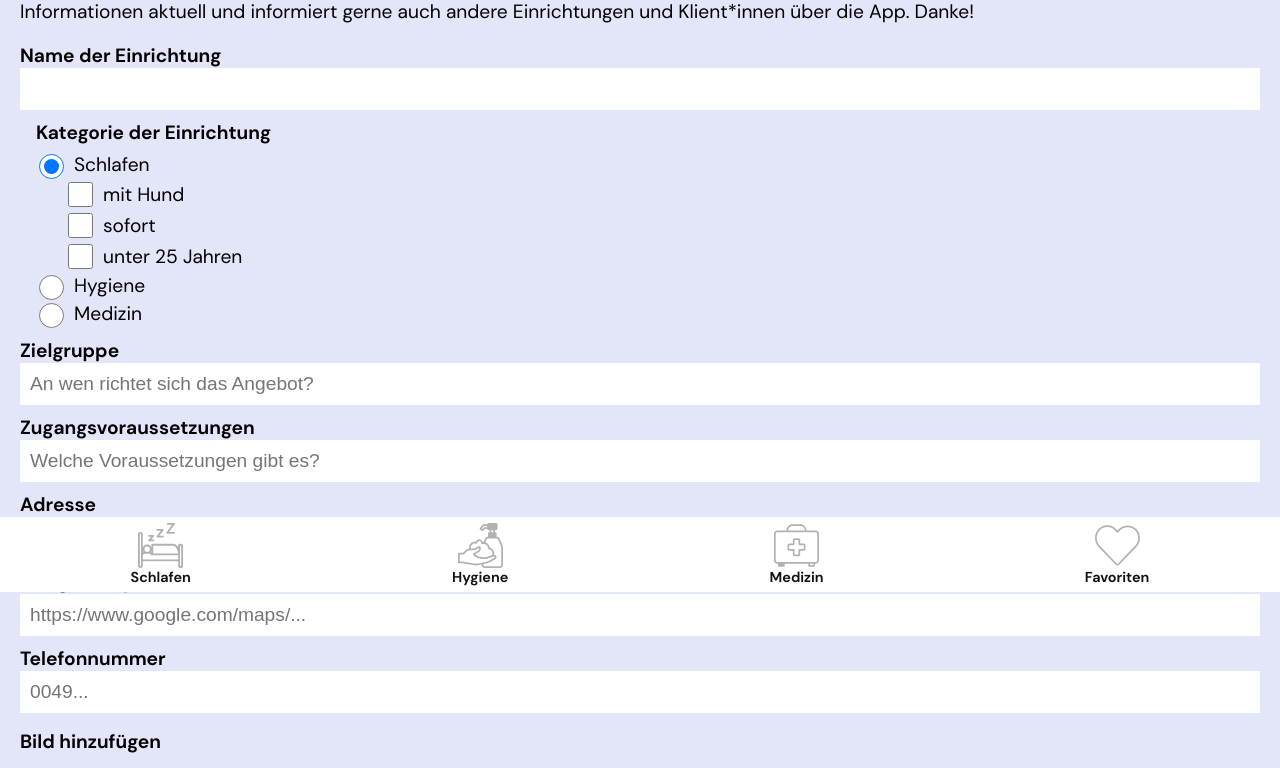
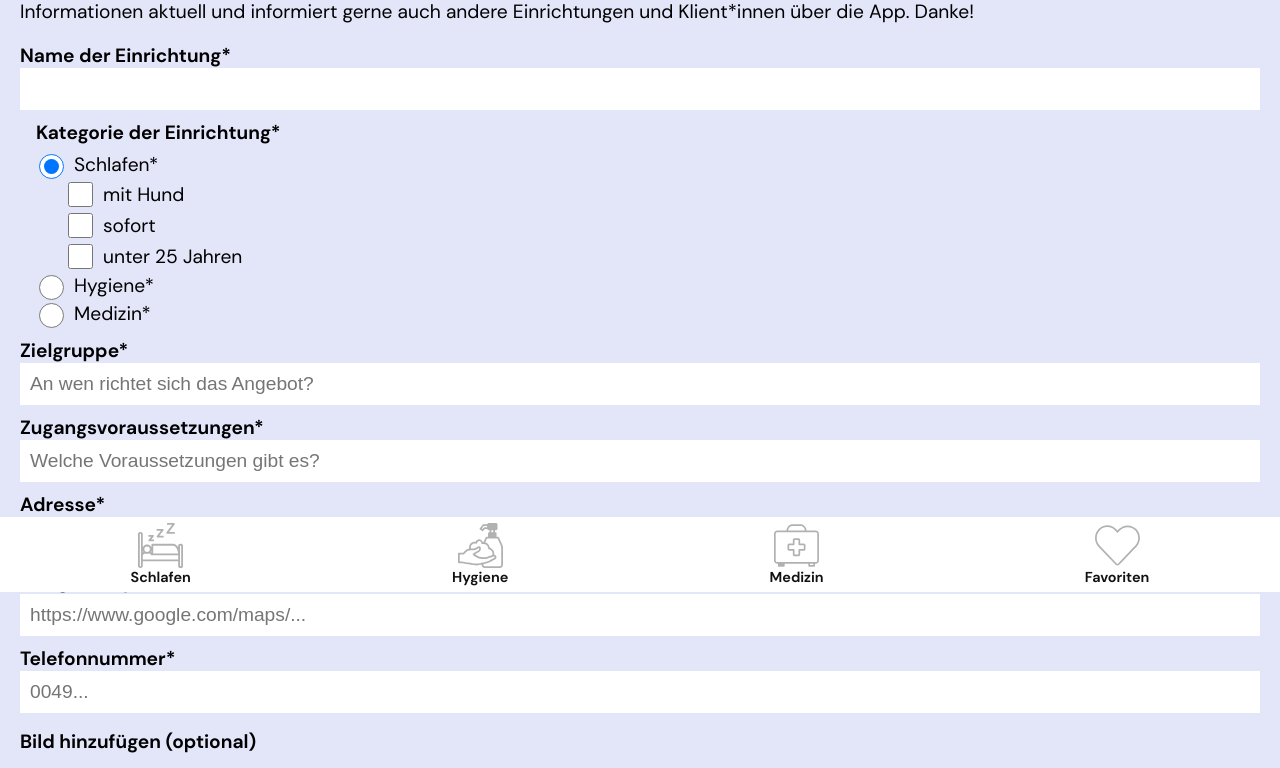
Before and after one commit to BucherLara/Capstone-Project, a Next.js app: page /add in a window 1280 px wide. Shown: the part 208-976 px from the top of the page. Built offline with nearby package versions, Linux system fonts and the light colour scheme; what cloudinary-react would draw is missing.

Commit message:
add * required

```diff
--- a/components/Form/index.js
+++ b/components/Form/index.js
@@ -16,6 +16,7 @@ import {
   ButtonContainer,
   StyledUpload,
   StyledSvg,
+  StyledP,
 } from "./styled.form";
 
 export default function Form({ addFacilities }) {
@@ -96,7 +97,7 @@ export default function Form({ addFacilities }) {
 
       <form onSubmit={handleSubmit}>
         <FlexLabel htmlFor="name-der-einrichtung">
-          Name der Einrichtung
+          Name der Einrichtung*
           <StyledInput
             type="text"
             id="name-der-einrichtung"
@@ -106,7 +107,7 @@ export default function Form({ addFacilities }) {
           />
         </FlexLabel>
         <StyledFieldset>
-          <StyledLegend>Kategorie der Einrichtung</StyledLegend>
+          <StyledLegend>Kategorie der Einrichtung*</StyledLegend>
           <StyledDiv>
             <CheckboxInput
               onClick={() => {
@@ -119,7 +120,7 @@ export default function Form({ addFacilities }) {
               defaultChecked
               required
             />
-            <StyledLabel htmlFor="schlafen"> Schlafen</StyledLabel>
+            <StyledLabel htmlFor="schlafen"> Schlafen*</StyledLabel>
           </StyledDiv>
           <StyledSection showDetails={category === "sleep"}>
             <StyledDiv>
@@ -161,7 +162,7 @@ export default function Form({ addFacilities }) {
               value="Hygiene"
               required
             />
-            <StyledLabel htmlFor="hygiene">Hygiene</StyledLabel>
+            <StyledLabel htmlFor="hygiene">Hygiene*</StyledLabel>
           </StyledDiv>
           <StyledSection showDetails={category === "hygiene"}>
             <StyledDiv>
@@ -203,7 +204,7 @@ export default function Form({ addFacilities }) {
               value="Medizin"
               required
             />
-            <StyledLabel htmlFor="medizin"> Medizin</StyledLabel>
+            <StyledLabel htmlFor="medizin"> Medizin*</StyledLabel>
           </StyledDiv>
           <StyledSection showDetails={category === "medicine"}>
             <StyledDiv>
@@ -237,7 +238,7 @@ export default function Form({ addFacilities }) {
         </StyledFieldset>
 
         <FlexLabel htmlFor="zielgruppe">
-          Zielgruppe
+          Zielgruppe*
           <StyledInput
             type="text"
             id="zielgruppe"
@@ -248,7 +249,7 @@ export default function Form({ addFacilities }) {
           />
         </FlexLabel>
         <FlexLabel htmlFor="zugangsvoraussetzungen">
-          Zugangsvoraussetzungen
+          Zugangsvoraussetzungen*
           <StyledInput
             type="text"
             id="zugangsvoraussetzungen"
@@ -259,7 +260,7 @@ export default function Form({ addFacilities }) {
           />
         </FlexLabel>
         <FlexLabel htmlFor="adresse">
-          Adresse
+          Adresse*
           <StyledInput
             type="text"
             id="adresse"
@@ -270,7 +271,7 @@ export default function Form({ addFacilities }) {
           />
         </FlexLabel>
         <FlexLabel htmlFor="google-maps-link">
-          Google-Maps-Link
+          Google-Maps-Link*
           <StyledInput
             type="url"
             id="google-maps-link"
@@ -281,7 +282,7 @@ export default function Form({ addFacilities }) {
           />
         </FlexLabel>
         <FlexLabel htmlFor="telefonnummer">
-          Telefonnummer
+          Telefonnummer*
           <StyledInput
             type="tel"
             id="telefonnummer"
@@ -291,7 +292,7 @@ export default function Form({ addFacilities }) {
             required
           />
         </FlexLabel>
-        <h2>Bild hinzufügen</h2>
+        <h2>Bild hinzufügen (optional)</h2>
         <FlexLabel htmlFor="uploadImage">
           <StyledSvg
             version="1.1"
@@ -319,6 +320,7 @@ export default function Form({ addFacilities }) {
           />
           {imageValue === "" ? "" : <p>Das Bild wurde hinzugefügt!</p>}
         </FlexLabel>
+        <StyledP> * Diese Felder müssen ausgefüllt werden!</StyledP>
         <StyledButton type="submit" value="submit">
           Einrichtung hinzufügen
         </StyledButton>
--- a/components/Form/styled.form.js
+++ b/components/Form/styled.form.js
@@ -20,6 +20,10 @@ const StyledInput = styled.input`
   font-size: 1.2rem;
   border: none;
 `;
+const StyledP = styled.p`
+  margin-top: 30px;
+  font-size: 1.05rem;
+`;
 const FlexLabel = styled(StyledLabel)`
   display: flex;
   flex-direction: column;
@@ -39,7 +43,6 @@ const StyledButton = styled.button`
   width: 100%;
   padding: 20px;
   font-size: 1.2rem;
-  margin-top: 30px;
 `;
 const StyledBackButton = styled.button`
   border-style: none;
@@ -93,4 +96,5 @@ export {
   ButtonContainer,
   StyledUpload,
   StyledSvg,
+  StyledP,
 };
```
